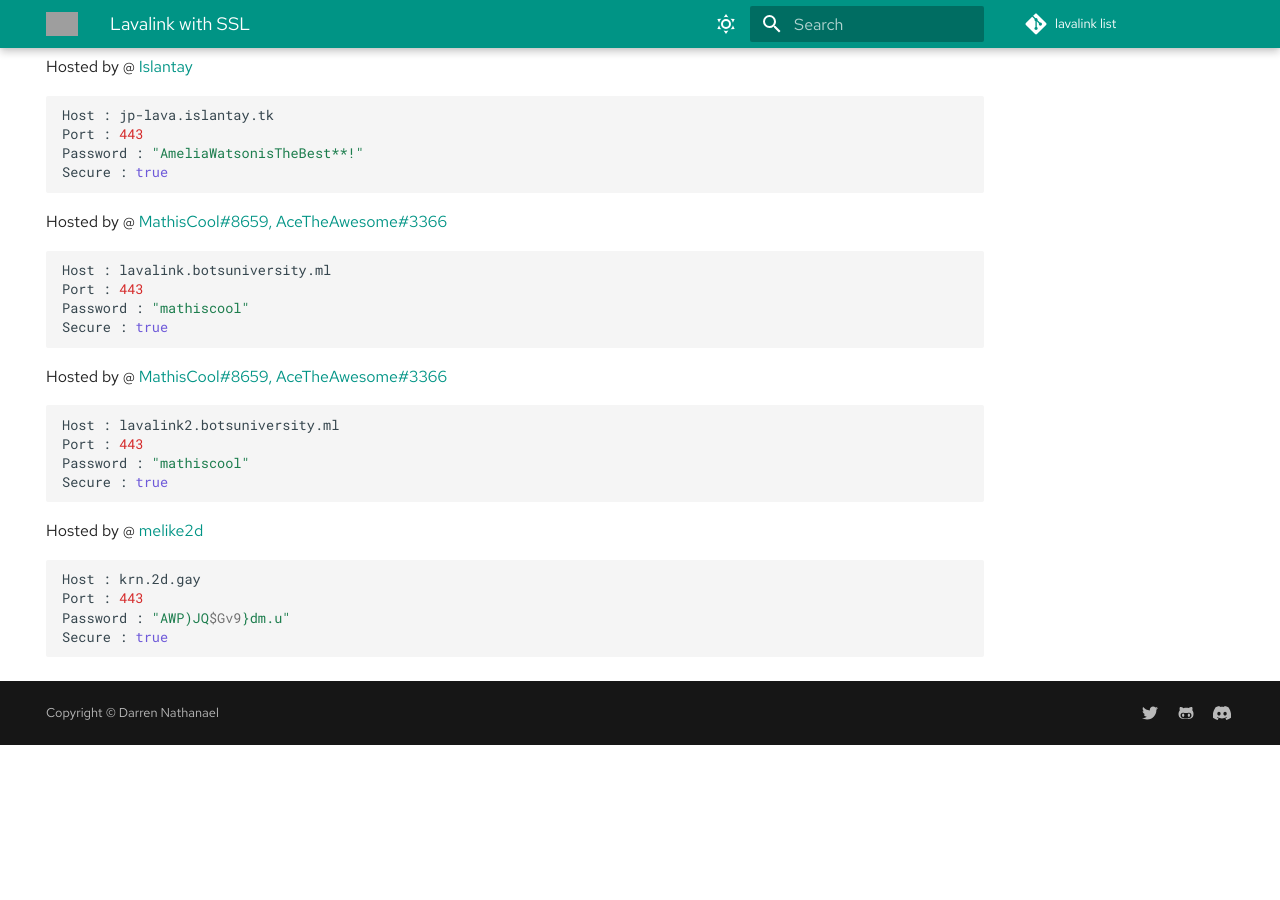
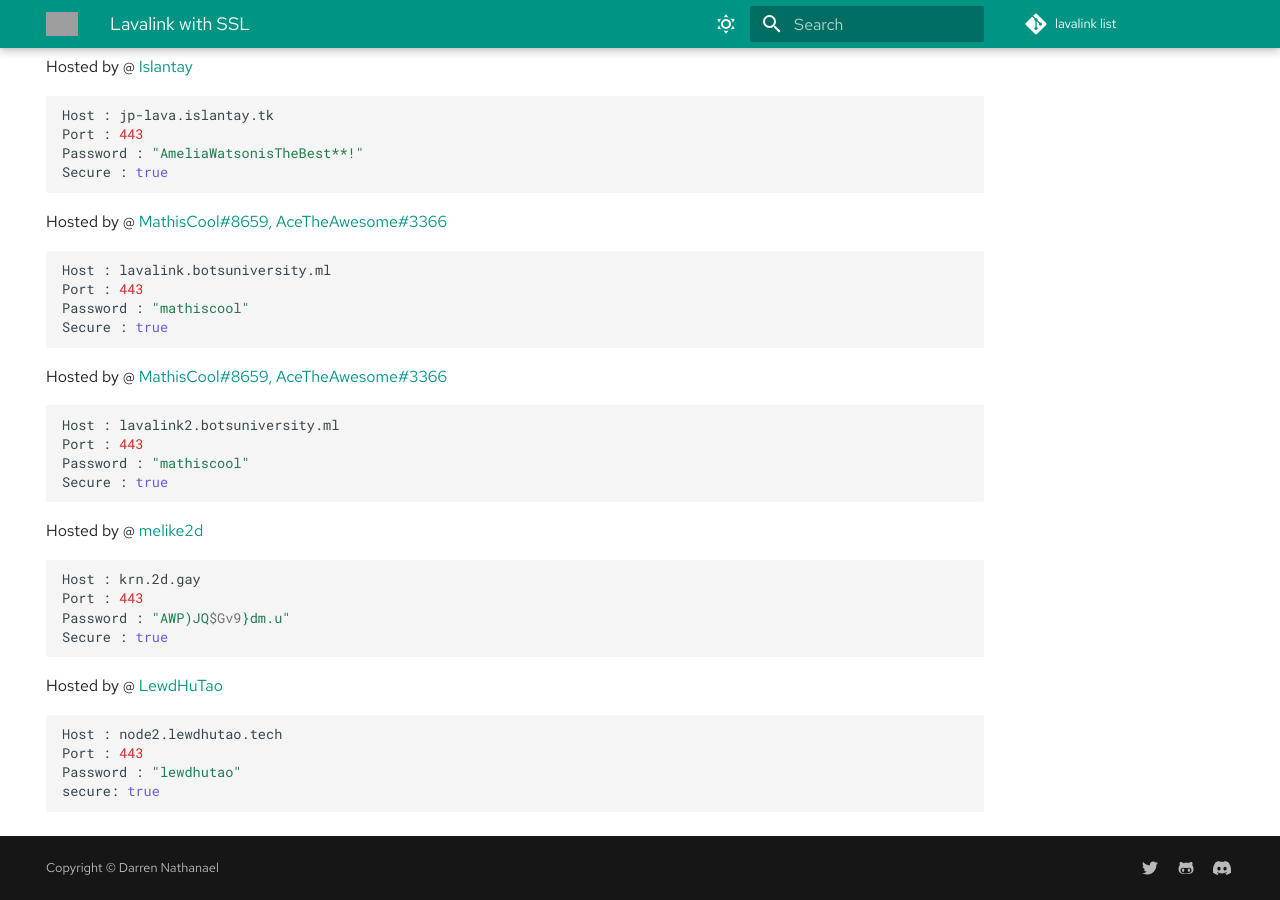
Before and after one commit to DarrenOfficial/lavalink-list, an MkDocs documentation site: the page built from docs/SSL/lavalink-with-ssl.md, in a window 1280 px wide and 900 px high, scrolled down 947 px. Built offline with MkDocs 1.6.1 and Material for MkDocs 9.7.7, drawn with Linux system fonts in a browser that asks for light colours; comment, search, counter and statistics services are not loaded; before the commit the page ends 1692 px from its top, so only the background shows below that; grey boxes are pictures that could not be loaded.

Commit message:
add new ssl node

````diff
--- a/docs/SSL/lavalink-with-ssl.md
+++ b/docs/SSL/lavalink-with-ssl.md
@@ -69,3 +69,10 @@ Port : 443
 Password : "AWP)JQ$Gv9}dm.u"
 Secure : true
 ```
+Hosted by @ [LewdHuTao](https://lewdhutao.me)
+```bash
+Host : node2.lewdhutao.tech
+Port : 443
+Password : "lewdhutao"
+secure: true
+```
````
